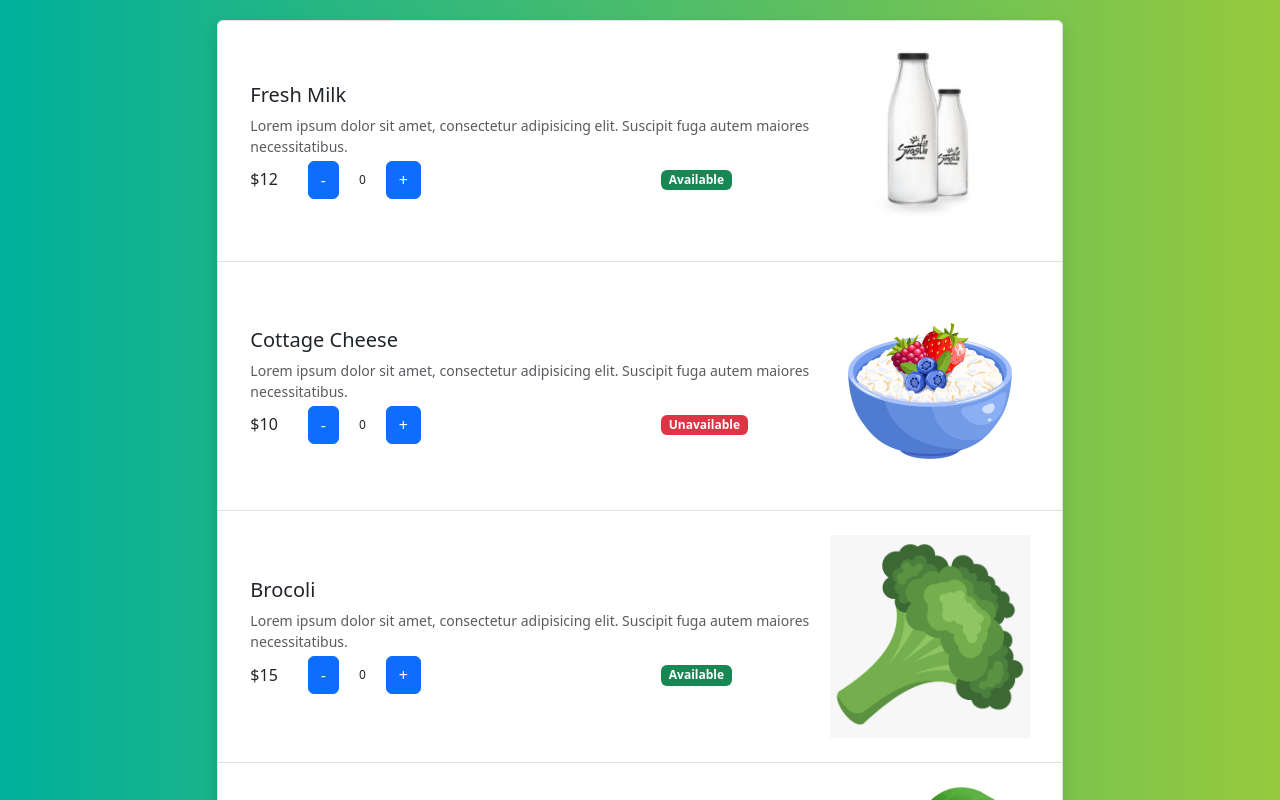
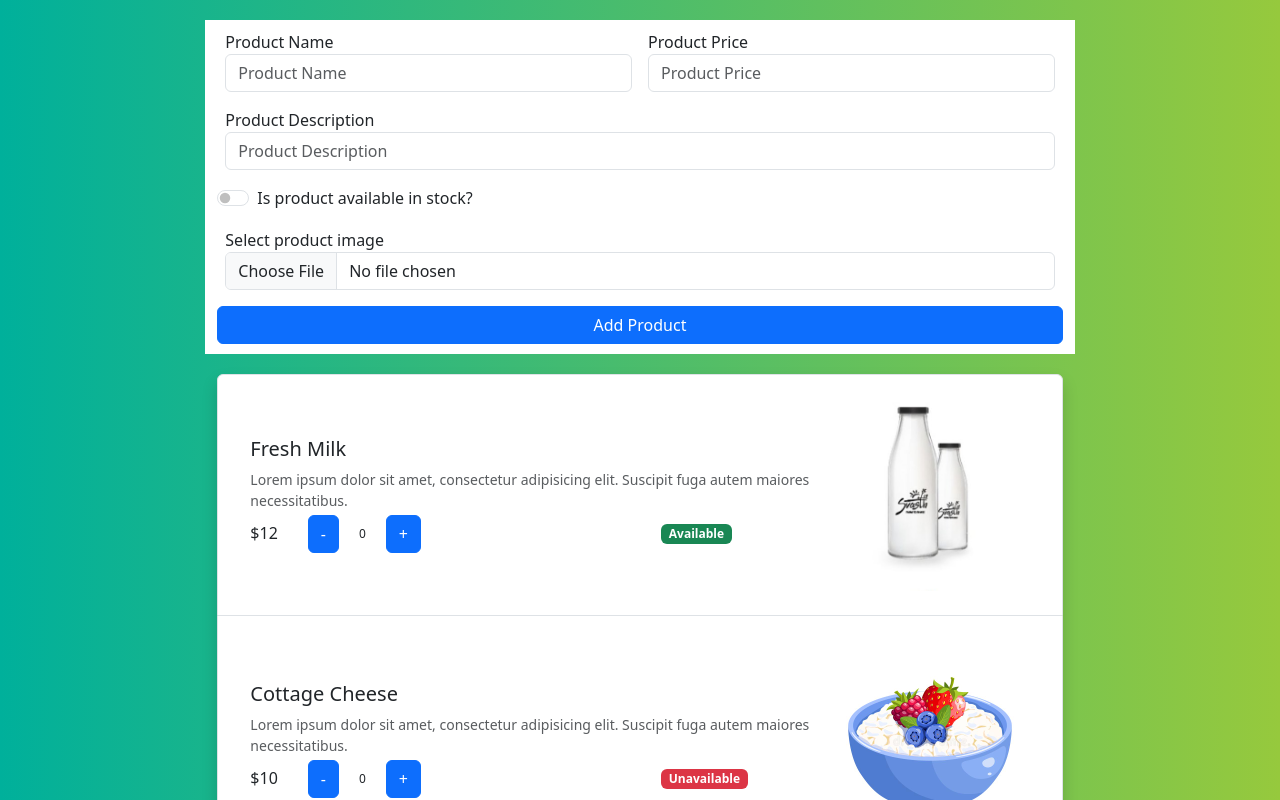
Before and after one commit to NicholasCloud4/complete-react-course, a React (Create React App) app: page / in a window 1280 px wide. Shown: the top 800 px of the page. Built offline with nearby package versions, Linux system fonts and the light colour scheme.

Commit message:
Working with Forms

```diff
--- a/src/App.js
+++ b/src/App.js
@@ -1,98 +1,16 @@
 import "./App.css";
-import Products from "./Components/Products";
+import ProductList from "./Components/ProductList/ProductList";
+import CreateProduct from "./Components/ProductList/CreateProduct/CreateProduct";
 import bootstrap from "bootstrap";
 
-let products = [
-    {
-        pID: 1,
-        pName: "Fresh Milk",
-        desc: "Lorem ipsum dolor sit amet, consectetur adipisicing elit. Suscipit fuga autem maiores necessitatibus.",
-        isAvailable: true,
-        image: "images/fresh-milk.png",
-        price: 12,
-    },
-    {
-        pID: 2,
-        pName: "Cottage Cheese",
-        desc: "Lorem ipsum dolor sit amet, consectetur adipisicing elit. Suscipit fuga autem maiores necessitatibus.",
-        isAvailable: false,
-        image: "images/cottage-cheese.png",
-        price: 10,
-    },
-    {
-        pID: 3,
-        pName: "Brocoli",
-        desc: "Lorem ipsum dolor sit amet, consectetur adipisicing elit. Suscipit fuga autem maiores necessitatibus.",
-        isAvailable: true,
-        image: "images/brocoli.png",
-        price: 15,
-    },
-    {
-        pID: 4,
-        pName: "oranges",
-        desc: "Lorem ipsum dolor sit amet, consectetur adipisicing elit. Suscipit fuga autem maiores necessitatibus.",
-        isAvailable: true,
-        image: "images/oranges.png",
-        price: 20,
-    },
-    {
-        pID: 5,
-        pName: "Olive oil",
-        desc: "Lorem ipsum dolor sit amet, consectetur adipisicing elit. Suscipit fuga autem maiores necessitatibus.",
-        isAvailable: false,
-        image: "images/olive-oil.png",
-        price: 14,
-    },
-];
+
 
 function App() {
     return (
-        <div className="row">
-            <div className="col-lg-8 mx-auto">
-                <ul className="list-group shadow">
-                    <Products
-                        id={products[0].pID}
-                        name={products[0].pName}
-                        description={products[0].desc}
-                        isAvailable={products[0].isAvailable}
-                        imageUrl={products[0].image}
-                        price={products[0].price}
-                    />
-                    <Products
-                        id={products[1].pID}
-                        name={products[1].pName}
-                        description={products[1].desc}
-                        isAvailable={products[1].isAvailable}
-                        imageUrl={products[1].image}
-                        price={products[1].price}
-                    />
-                    <Products
-                        id={products[2].pID}
-                        name={products[2].pName}
-                        description={products[2].desc}
-                        isAvailable={products[2].isAvailable}
-                        imageUrl={products[2].image}
-                        price={products[2].price}
-                    />
-                    <Products
-                        id={products[3].pID}
-                        name={products[3].pName}
-                        description={products[3].desc}
-                        isAvailable={products[3].isAvailable}
-                        imageUrl={products[3].image}
-                        price={products[3].price}
-                    />
-                    <Products
-                        id={products[4].pID}
-                        name={products[4].pName}
-                        description={products[4].desc}
-                        isAvailable={products[4].isAvailable}
-                        imageUrl={products[4].image}
-                        price={products[4].price}
-                    />
-                </ul>
-            </div>
-        </div>
+        <>
+            <CreateProduct />
+            <ProductList />
+        </>
     );
 }
 
--- /dev/null
+++ b/src/Components/ProductList/CreateProduct/CreateProduct.jsx
@@ -0,0 +1,15 @@
+import React from 'react'
+import ProductForm from './ProductForm'
+
+function CreateProduct() {
+
+    return (
+        <div className='row'>
+            <div className='col-lg-8 mx-auto' style={{ backgroundColor: "white", padding: "10px 20px", marginBottom: "20px" }}>
+                <ProductForm />
+            </div>
+        </div>
+    )
+}
+
+export default CreateProduct
--- /dev/null
+++ b/src/Components/ProductList/CreateProduct/ProductForm.jsx
@@ -0,0 +1,48 @@
+import React from 'react'
+
+function ProductForm() {
+    return (
+        <>
+            <form className="row g-3">
+                <div className="col-md-6">
+                    <label for="name">Product Name</label>
+                    <input type="text"
+                        className="form-control"
+                        id="name"
+                        placeholder="Product Name" />
+                </div>
+                <div className="col-md-6">
+                    <label for="price">Product Price</label>
+                    <input type="number"
+                        min="0.01" step="0.01"
+                        className="form-control"
+                        id="price"
+                        placeholder="Product Price" />
+                </div>
+
+                <div className="form-group">
+                    <label for="description">Product Description</label>
+                    <input type="text"
+                        className="form-control"
+                        id="description"
+                        placeholder="Product Description" />
+                </div>
+
+                <div class="form-check form-switch">
+                    <input class="form-check-input" type="checkbox" role="switch" id="isAvailable" />
+                    <label class="form-check-label" for="isAvailable">Is product available in stock?</label>
+                </div>
+
+                <div className="form-group">
+                    <label for="select-image">Select product image</label>
+                    <input type="file" className="form-control" id="select-image" />
+                </div>
+
+
+                <button type="submit" className="btn btn-primary">Add Product</button>
+            </form>
+        </>
+    )
+}
+
+export default ProductForm
--- /dev/null
+++ b/src/Components/ProductList/ProductList.jsx
@@ -0,0 +1,98 @@
+import React from 'react'
+import Products from "./Products";
+
+let products = [
+    {
+        pID: 1,
+        pName: "Fresh Milk",
+        desc: "Lorem ipsum dolor sit amet, consectetur adipisicing elit. Suscipit fuga autem maiores necessitatibus.",
+        isAvailable: true,
+        image: "images/fresh-milk.png",
+        price: 12,
+    },
+    {
+        pID: 2,
+        pName: "Cottage Cheese",
+        desc: "Lorem ipsum dolor sit amet, consectetur adipisicing elit. Suscipit fuga autem maiores necessitatibus.",
+        isAvailable: false,
+        image: "images/cottage-cheese.png",
+        price: 10,
+    },
+    {
+        pID: 3,
+        pName: "Brocoli",
+        desc: "Lorem ipsum dolor sit amet, consectetur adipisicing elit. Suscipit fuga autem maiores necessitatibus.",
+        isAvailable: true,
+        image: "images/brocoli.png",
+        price: 15,
+    },
+    {
+        pID: 4,
+        pName: "oranges",
+        desc: "Lorem ipsum dolor sit amet, consectetur adipisicing elit. Suscipit fuga autem maiores necessitatibus.",
+        isAvailable: true,
+        image: "images/oranges.png",
+        price: 20,
+    },
+    {
+        pID: 5,
+        pName: "Olive oil",
+        desc: "Lorem ipsum dolor sit amet, consectetur adipisicing elit. Suscipit fuga autem maiores necessitatibus.",
+        isAvailable: false,
+        image: "images/olive-oil.png",
+        price: 14,
+    },
+];
+
+function ProductList() {
+    return (
+        <div className="row">
+            <div className="col-lg-8 mx-auto">
+                <ul className="list-group shadow">
+                    <Products
+                        id={products[0].pID}
+                        name={products[0].pName}
+                        description={products[0].desc}
+                        isAvailable={products[0].isAvailable}
+                        imageUrl={products[0].image}
+                        price={products[0].price}
+                    />
+                    <Products
+                        id={products[1].pID}
+                        name={products[1].pName}
+                        description={products[1].desc}
+                        isAvailable={products[1].isAvailable}
+                        imageUrl={products[1].image}
+                        price={products[1].price}
+                    />
+                    <Products
+                        id={products[2].pID}
+                        name={products[2].pName}
+                        description={products[2].desc}
+                        isAvailable={products[2].isAvailable}
+                        imageUrl={products[2].image}
+                        price={products[2].price}
+                    />
+                    <Products
+                        id={products[3].pID}
+                        name={products[3].pName}
+                        description={products[3].desc}
+                        isAvailable={products[3].isAvailable}
+                        imageUrl={products[3].image}
+                        price={products[3].price}
+                    />
+                    <Products
+                        id={products[4].pID}
+                        name={products[4].pName}
+                        description={products[4].desc}
+                        isAvailable={products[4].isAvailable}
+                        imageUrl={products[4].image}
+                        price={products[4].price}
+                    />
+                </ul>
+            </div>
+        </div>
+    )
+}
+
+export default ProductList
```
Also changed, not shown: src/Components/ProductList/Button.jsx (renamed from src/Components/Button.jsx), src/Components/ProductList/ProductDetails.jsx (renamed from src/Components/ProductDetails.jsx), src/Components/ProductList/Products.jsx (renamed from src/Components/Products.jsx).
